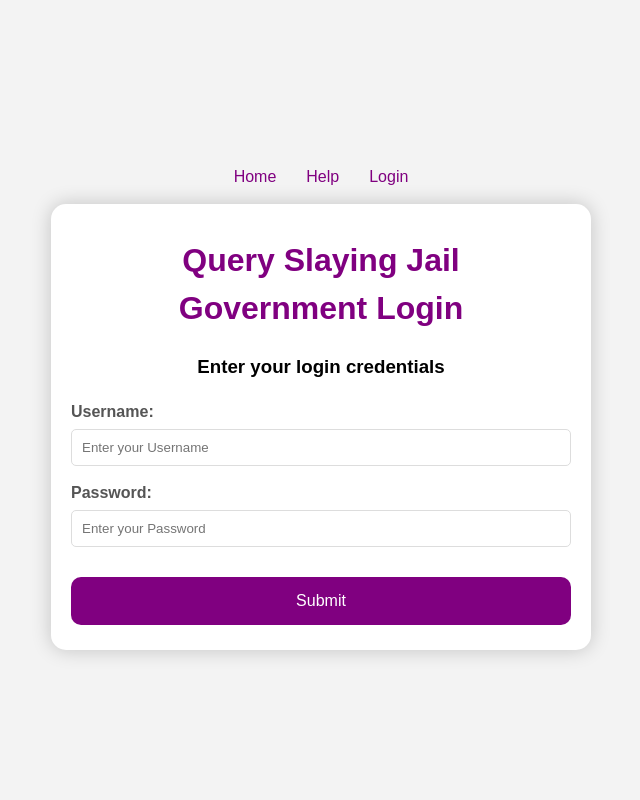
After one commit to jw7914/Jail_Database, a Flask app: page /login in a window 1280 px wide. The commit adds this page. Shown: the whole page, without its empty margins (319-959 px from the left). Run offline with Flask 3, Linux system fonts and the light colour scheme.

Commit message:
Add files via upload

```diff
--- a/Milestone_4/server.py
+++ b/Milestone_4/server.py
@@ -1,11 +1,31 @@
-from flask import Flask, render_template, url_for
+#Import Flask Library
+from flask import Flask, render_template, request, session, url_for, redirect
+import pymysql.cursors
 
+#Initialize the app from Flask
 app = Flask(__name__)
+
+#Configure MySQL
+conn = pymysql.connect(host='localhost',
+                       user='root',
+                       password='',
+                       db='jail',
+                       charset='utf8mb4',
+                       cursorclass=pymysql.cursors.DictCursor)
+
 
 @app.route('/')
 def home():
-    return render_template('base.html')
+	return render_template('base.html')
+
+@app.route('/login')
+def login():
+	return render_template('login.html')
+
+@app.route('/help')
+def help():
+	return render_template('help.html')
 
 
 if __name__ == "__main__":
-    app.run('127.0.0.1', 5000, debug = True)
+	app.run('127.0.0.1', 5000, debug = True)
--- /dev/null
+++ b/Milestone_4/static/styles/login.css
@@ -0,0 +1,86 @@
+body {
+    display: flex;
+    align-items: center;
+    justify-content: center;
+    font-family: sans-serif;
+    line-height: 1.5;
+    min-height: 100vh;
+    background: #f3f3f3;
+    flex-direction: column;
+    margin: 0;
+}
+
+.main {
+    background-color: #fff;
+    border-radius: 15px;
+    box-shadow: 0 0 20px rgba(0, 0, 0, 0.2);
+    padding: 10px 20px;
+    transition: transform 0.2s;
+    width: 500px;
+    text-align: center;
+}
+
+h1 {
+    color: purple;
+}
+
+label {
+    display: block;
+    width: 100%;
+    margin-top: 10px;
+    margin-bottom: 5px;
+    text-align: left;
+    color: #555;
+    font-weight: bold;
+}
+
+
+input {
+    display: block;
+    width: 100%;
+    margin-bottom: 15px;
+    padding: 10px;
+    box-sizing: border-box;
+    border: 1px solid #ddd;
+    border-radius: 5px;
+}
+
+button {
+    padding: 15px;
+    border-radius: 10px;
+    margin-top: 15px;
+    margin-bottom: 15px;
+    border: none;
+    color: white;
+    cursor: pointer;
+    background-color: purple;
+    width: 100%;
+    font-size: 16px;
+}
+
+.wrap {
+    display: flex;
+    justify-content: center;
+    align-items: center;
+}
+
+.navbar ul{
+    list-style-type: none;
+    background-color: #f3f3f3;
+    padding: 0px;
+    margin: 0px;
+    overflow: hidden;
+}
+.navbar a{
+    color: purple;
+    text-decoration: none;
+    padding: 15px;
+    display: block;
+    text-align: center;
+}
+.navbar a:hover{
+    background-color: lightblue;
+}
+.navbar li{
+    float: left;
+}
--- /dev/null
+++ b/Milestone_4/templates/login.html
@@ -0,0 +1,46 @@
+<!DOCTYPE html>
+<html lang="en">
+<head>
+    <meta charset="UTF-8">
+    <meta name="viewport" content="width=device-width, initial-scale=1.0">
+    <link rel= "stylesheet" type="text/css" href= "/static/styles/login.css">
+    <title>Login</title>
+</head>
+<body>
+    <nav class="navbar">
+        <ul>
+            <li><a href="/">Home</a></li>
+            <li><a href="help">Help</a></li>
+            <li><a href="login">Login</a></li>
+        </ul>
+    </nav>
+    <div class="main">
+        <h1>Query Slaying Jail <br> Government Login</h1>
+        <h3>Enter your login credentials</h3>
+        <form action="">
+            <label for="first">
+                  Username:
+              </label>
+            <input type="text"
+                   id="first"
+                   name="first"
+                   placeholder="Enter your Username" required>
+
+            <label for="password">
+                  Password:
+              </label>
+            <input type="password"
+                   id="password"
+                   name="password"
+                   placeholder="Enter your Password" required>
+
+            <div class="wrap">
+                <button type="submit"
+                        onclick="solve()">
+                    Submit
+                </button>
+            </div>
+        </form>
+    </div>
+</body>
+</html>
```
Also changed, not shown: Milestone_4/static/styles/styles.css (added, +32 -0 lines), Milestone_4/templates/base.html (+9 -0 lines), Milestone_4/templates/help.html (added, +12 -0 lines), Milestone_4/templates/private_arrest.html (added, +11 -0 lines), Milestone_4/templates/private_inmate.html (added), Milestone_4/templates/private_probation.html (added), Milestone_4/templates/public_inmate.html (added), Milestone_4/templates/search_results.html (added).
